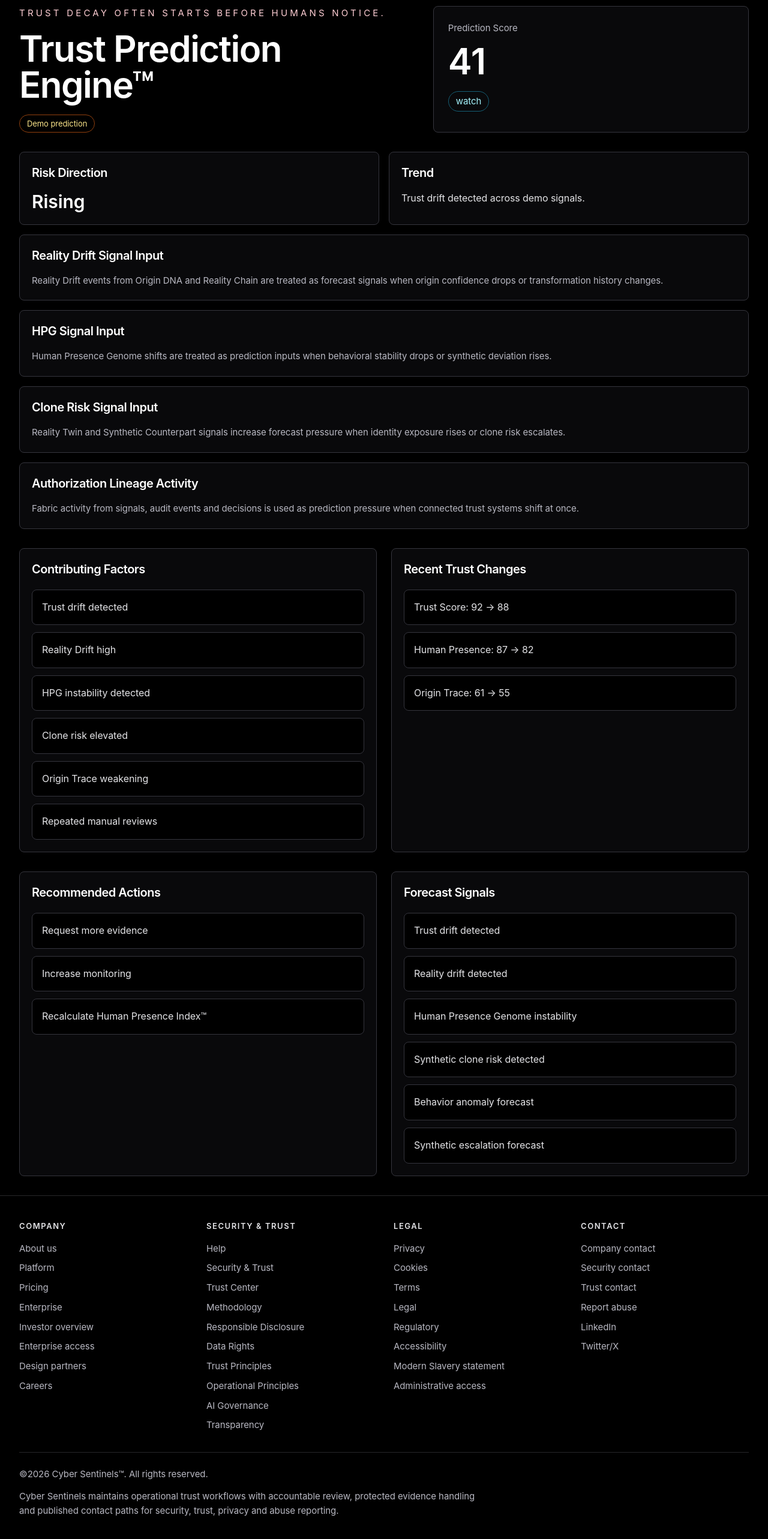
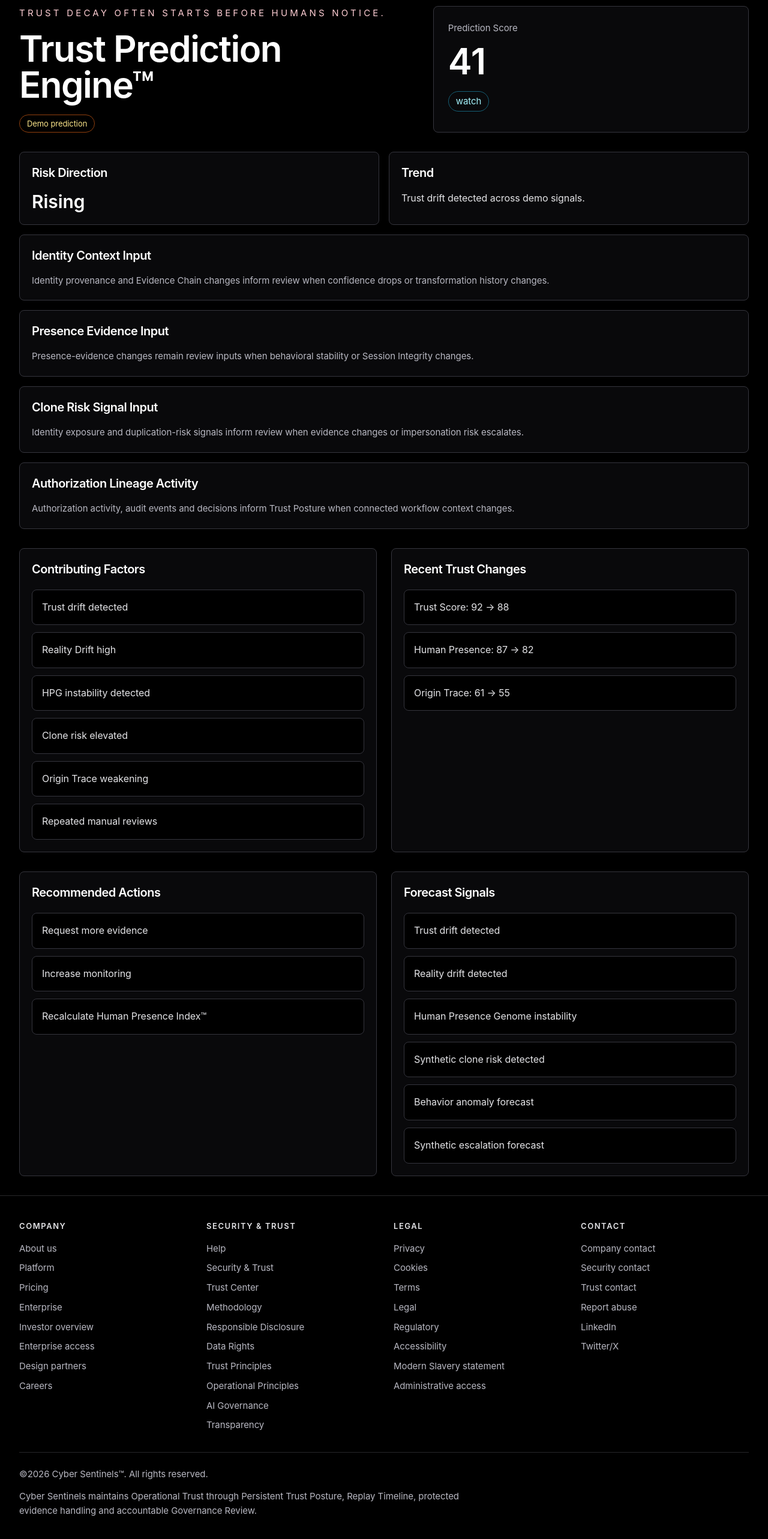
Before and after one commit to emeaexecutive/Cyber-Sentinels-V2, a Next.js app: page /trust-prediction in a window 1280 px wide. Shown: the part 174-2740 px from the top of the page at 60% size. Built offline with nearby package versions, Linux system fonts and the light colour scheme; no server answers; the database is empty.

Commit message:
Consolidate strategic identity and trust primitives

```diff
--- a/app/enterprise/page.tsx
+++ b/app/enterprise/page.tsx
@@ -84,9 +84,9 @@
         <section className="mt-8 rounded-lg border border-zinc-800 bg-zinc-950 p-6">
           <h2 className="text-2xl font-semibold">Pilot conversion path</h2>
           <p className="mt-4 max-w-3xl text-sm leading-7 text-zinc-300">
-            Start with one workflow, one reviewer path and one receipt that can
-            be discussed with security, talent, compliance and executive
-            stakeholders.
+            Start with one workflow, one accountable reviewer path and one
+            replayable outcome that operations, compliance, security and
+            executive stakeholders can evaluate together.
           </p>
         </section>
       </div>
--- a/app/layout.tsx
+++ b/app/layout.tsx
@@ -11,9 +11,9 @@
 
 export const metadata: Metadata = {
   metadataBase: new URL("https://www.cybersentinels.com"),
-  title: "Cyber Sentinels | Governed Trust Infrastructure",
+  title: "Cyber Sentinels | Operational Trust Infrastructure",
   description:
-    "Evidence-backed trust infrastructure for governed verification and operational transparency.",
+    "Persistent Trust Posture, Replay Timeline and governed evidence continuity for humans, AI agents and enterprise workflows.",
   alternates: {
     canonical: "/",
   },
@@ -180,9 +180,9 @@
             <div className="mx-auto mt-8 max-w-7xl border-t border-zinc-900 pt-6">
               <p>&copy;2026 Cyber Sentinels&trade;. All rights reserved.</p>
               <p className="mt-3 max-w-3xl leading-6">
-                Cyber Sentinels maintains operational trust workflows with accountable
-                review, protected evidence handling and published contact paths for
-                security, trust, privacy and abuse reporting.
+                Cyber Sentinels maintains Operational Trust through Persistent
+                Trust Posture, Replay Timeline, protected evidence handling and
+                accountable Governance Review.
               </p>
             </div>
           </footer>
--- a/app/permissions-firewall/page.tsx
+++ b/app/permissions-firewall/page.tsx
@@ -48,15 +48,15 @@
           {[
             ["/", "Home"],
             ["/agent-registry", "Agent Registry"],
-            ["/developer-console", "Developer Console"],
-            ["/mission-control", "Mission Control"],
+            ["/developer-console", "Developer Tools"],
+            ["/dashboard/governance", "Governance Review"],
             ["/step-up-verification", "Step-Up Verification"],
-            ["/reality-chain", "Reality Chain"],
-            ["/human-presence-genome", "Human Presence Genome"],
-            ["/reality-twin", "Reality Twin"],
-            ["/revocation-engine", "Revocation Engine"],
-            ["/trust-recovery", "Trust Recovery"],
-            ["/back-office", "Back Office"],
+            ["/reality-chain", "Evidence Chain"],
+            ["/human-presence-genome", "Presence Evidence"],
+            ["/reality-twin", "Identity Exposure Review"],
+            ["/revocation-engine", "Revocation State"],
+            ["/trust-recovery", "Governance Recovery"],
+            ["/dashboard/access-governance", "Authorization Lineage"],
           ].map(([href, label]) => (
             <Link
               key={href}
@@ -194,16 +194,16 @@
               "Every request resolves to allow, deny, step-up, manual review or revoke.",
             ],
             [
-              "Reality Drift",
-              "High Reality Drift from Origin DNA or Reality Chain forces step-up before sensitive access.",
+              "Identity Context Shift",
+              "A material identity or evidence-context shift requires step-up before sensitive access.",
             ],
             [
-              "HPG Instability",
-              "Anomalous or critical Human Presence Genome states force step-up before high-risk actions.",
+              "Presence Evidence Change",
+              "Anomalous or critical presence evidence requires step-up before high-risk actions.",
             ],
             [
-              "Clone Risk",
-              "High synthetic clone risk from Reality Twin or Synthetic Counterpart forces step-up.",
+              "Identity Duplication Risk",
+              "Elevated duplication or impersonation evidence requires step-up and review.",
             ],
           ].map(([title, body]) => (
             <div
--- a/app/reality-os/page.tsx
+++ b/app/reality-os/page.tsx
@@ -37,10 +37,10 @@
           {[
             ["/", "Home"],
             ["/trust-fabric", "Authorization Lineage"],
-            ["/mission-control", "Mission Control"],
-            ["/trust-graph", "Trust Graph"],
-            ["/trust-prediction", "Prediction Engine"],
-            ["/permissions-firewall", "Permissions Firewall"],
+            ["/dashboard/governance", "Governance Review"],
+            ["/trust-graph", "Authorization Lineage"],
+            ["/trust-prediction", "Trust Posture Review"],
+            ["/permissions-firewall", "Operational Authorization"],
           ].map(([href, label]) => (
             <Link
               key={href}
--- a/app/reality-twin/page.tsx
+++ b/app/reality-twin/page.tsx
@@ -29,13 +29,13 @@
         <nav className="flex flex-wrap gap-3 text-sm">
           {[
             ["/", "Home"],
-            ["/synthetic-counterpart", "Synthetic Counterpart"],
-            ["/human-presence-genome", "Human Presence Genome"],
-            ["/origin-dna", "Origin DNA"],
-            ["/reality-chain", "Reality Chain"],
-            ["/trust-timeline", "Trust Timeline"],
-            ["/trust-graph", "Trust Graph"],
-            ["/mission-control", "Mission Control"],
+            ["/synthetic-counterpart", "Identity Duplication Risk"],
+            ["/human-presence-genome", "Presence Evidence"],
+            ["/origin-dna", "Identity Provenance"],
+            ["/reality-chain", "Evidence Chain"],
+            ["/trust-timeline", "Replay Timeline"],
+            ["/trust-graph", "Authorization Lineage"],
+            ["/trust-center", "Trust Center"],
           ].map(([href, label]) => (
             <Link
               key={href}
@@ -52,10 +52,11 @@
             Synthetic resilience model
           </p>
           <h1 className="mt-4 text-4xl font-semibold md:text-6xl">
-            Reality Twin™
+            Identity Exposure Review
           </h1>
           <p className="mt-5 max-w-3xl leading-8 text-zinc-400">
-            Reality can be modeled. Synthetic reality can be anticipated.
+            Review identity exposure, evidence strength and impersonation risk
+            as bounded inputs to Trust Posture and Governance Review.
           </p>
         </section>
 
--- a/app/synthetic-counterpart/page.tsx
+++ b/app/synthetic-counterpart/page.tsx
@@ -34,12 +34,12 @@
         <nav className="flex flex-wrap gap-3 text-sm">
           {[
             ["/", "Home"],
-            ["/reality-twin", "Reality Twin"],
-            ["/human-presence-genome", "Human Presence Genome"],
-            ["/origin-dna", "Origin DNA"],
-            ["/reality-chain", "Reality Chain"],
-            ["/permissions-firewall", "Permissions Firewall"],
-            ["/mission-control", "Mission Control"],
+            ["/reality-twin", "Identity Exposure Review"],
+            ["/human-presence-genome", "Presence Evidence"],
+            ["/origin-dna", "Identity Provenance"],
+            ["/reality-chain", "Evidence Chain"],
+            ["/permissions-firewall", "Operational Authorization"],
+            ["/dashboard/governance", "Governance Review"],
           ].map(([href, label]) => (
             <Link
               key={href}
@@ -56,10 +56,11 @@
             Synthetic impersonation forecast
           </p>
           <h1 className="mt-4 text-4xl font-semibold md:text-6xl">
-            Synthetic Counterpart Engine™
+            Identity Duplication Risk
           </h1>
           <p className="mt-5 max-w-3xl leading-8 text-zinc-400">
-            The next attack may not steal identity. It may recreate it.
+            Review impersonation and duplication evidence as one bounded input
+            to Trust Posture, not as an automatic identity verdict.
           </p>
         </section>
 
--- a/app/trust-fabric/page.tsx
+++ b/app/trust-fabric/page.tsx
@@ -34,11 +34,11 @@
         <nav className="flex flex-wrap gap-3 text-sm">
           {[
             ["/", "Home"],
-            ["/reality-os", "Operational Trust Context"],
-            ["/trust-graph", "Trust Graph"],
-            ["/trust-timeline", "Trust Timeline"],
-            ["/evidence-vault", "Evidence Vault"],
-            ["/mission-control", "Mission Control"],
+            ["/reality-os", "Operational Trust"],
+            ["/trust-graph", "Authorization Lineage"],
+            ["/trust-timeline", "Replay Timeline"],
+            ["/evidence-vault", "Evidence Chain"],
+            ["/dashboard/governance", "Governance Review"],
           ].map(([href, label]) => (
             <Link
               key={href}
@@ -52,7 +52,7 @@
 
         <section className="mt-10">
           <p className="text-sm uppercase tracking-[0.24em] text-cyan-200">
-            Connected trust graph
+            Authorization continuity
           </p>
           <h1 className="mt-4 text-4xl font-semibold md:text-6xl">
             Authorization Lineage
--- a/app/trust-prediction/page.tsx
+++ b/app/trust-prediction/page.tsx
@@ -128,35 +128,34 @@
           </div>
 
           <div className="rounded-lg border border-zinc-800 bg-zinc-950 p-5 md:col-span-2">
-            <h2 className="text-xl font-semibold">Reality Drift Signal Input</h2>
+            <h2 className="text-xl font-semibold">Identity Context Input</h2>
             <p className="mt-4 text-sm leading-6 text-zinc-500">
-              Reality Drift events from Origin DNA and Reality Chain are treated
-              as forecast signals when origin confidence drops or transformation
-              history changes.
+              Identity provenance and Evidence Chain changes inform review when
+              confidence drops or transformation history changes.
             </p>
           </div>
 
           <div className="rounded-lg border border-zinc-800 bg-zinc-950 p-5 md:col-span-2">
-            <h2 className="text-xl font-semibold">HPG Signal Input</h2>
+            <h2 className="text-xl font-semibold">Presence Evidence Input</h2>
             <p className="mt-4 text-sm leading-6 text-zinc-500">
-              Human Presence Genome shifts are treated as prediction inputs when
-              behavioral stability drops or synthetic deviation rises.
+              Presence-evidence changes remain review inputs when behavioral
+              stability or Session Integrity changes.
             </p>
           </div>
 
           <div className="rounded-lg border border-zinc-800 bg-zinc-950 p-5 md:col-span-2">
             <h2 className="text-xl font-semibold">Clone Risk Signal Input</h2>
             <p className="mt-4 text-sm leading-6 text-zinc-500">
-              Reality Twin and Synthetic Counterpart signals increase forecast
-              pressure when identity exposure rises or clone risk escalates.
+              Identity exposure and duplication-risk signals inform review when
+              evidence changes or impersonation risk escalates.
             </p>
           </div>
 
           <div className="rounded-lg border border-zinc-800 bg-zinc-950 p-5 md:col-span-2">
             <h2 className="text-xl font-semibold">Authorization Lineage Activity</h2>
             <p className="mt-4 text-sm leading-6 text-zinc-500">
-              Fabric activity from signals, audit events and decisions is used
-              as prediction pressure when connected trust systems shift at once.
+              Authorization activity, audit events and decisions inform Trust
+              Posture when connected workflow context changes.
             </p>
           </div>
         </section>
--- a/components/global-navigation.tsx
+++ b/components/global-navigation.tsx
@@ -37,7 +37,7 @@
   ["/platform", "Operational Trust"],
   ["/verification-replay", "Replay Timeline"],
   ["/agents", "AI Agent Governance"],
-  ["/methodology", "Trust Posture Methodology"],
+  ["/methodology", "Persistent Trust Posture"],
   ["/governance", "Governance Review"],
   ["/verification-receipts", "Verification Receipt"],
 ];
```
Also changed, not shown: app/agents/page.tsx (+10 -10 lines), app/page.tsx (+4 -3 lines), app/trust-replay/page.tsx (+4 -3 lines), 2 other files (tests, documents, lock files or other folders).
